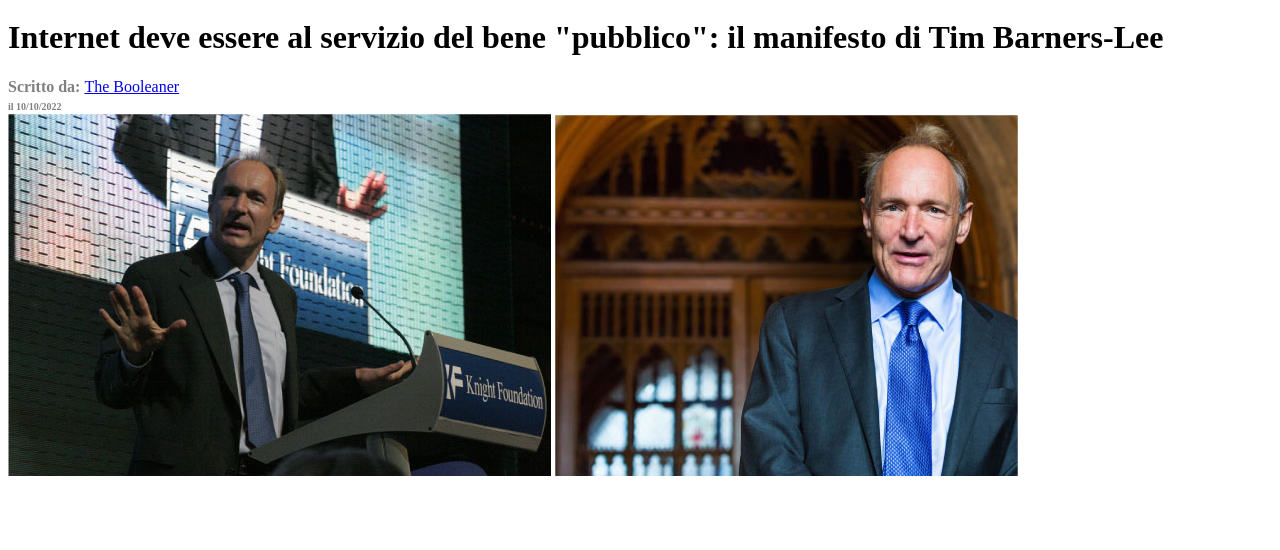
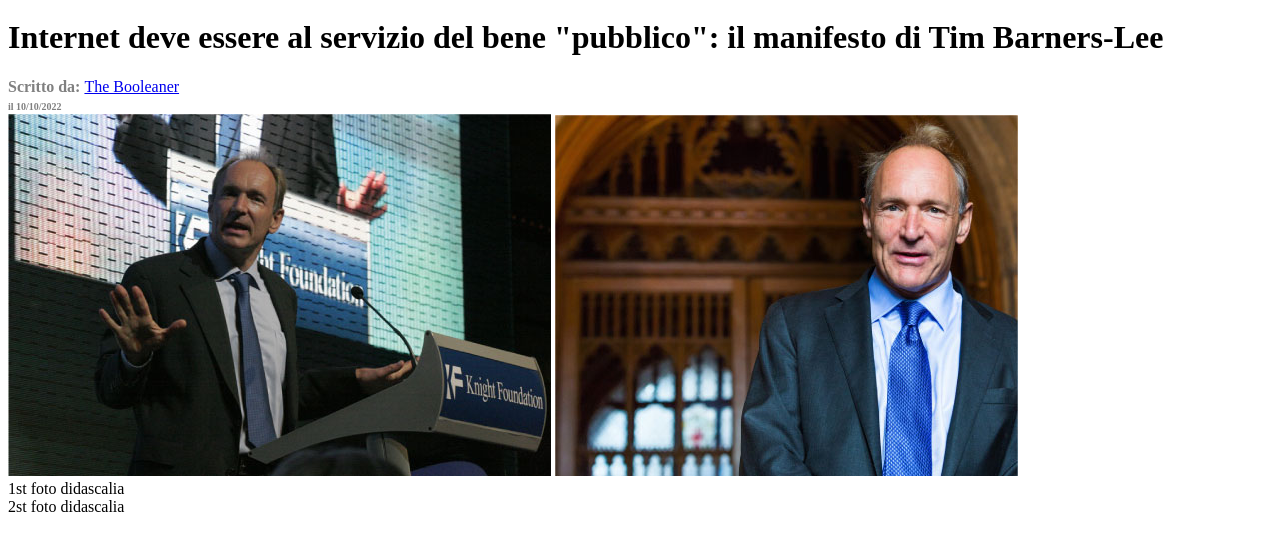
Before and after one commit to Erremme/html-css-booleaner, a plain HTML site: page index.html in a window 1280 px wide. Shown: the part 100-650 px from the top of the page. Drawn offline with Linux system fonts and the light colour scheme.

Commit message:
fix:add caption in section titm foto's

```diff
--- a/index.html
+++ b/index.html
@@ -38,6 +38,9 @@
     <section>
         <img src="./img/tim-1.jpg" alt="Tim Barners-Lee">
         <img src="./img/tim-2.jpg" alt="Tim Barners-Lee">
+        <div>1st foto didascalia</div>
+        <div>2st foto didascalia</div>
+
     </section>
     <!--/foto di Tim-->
 
```
